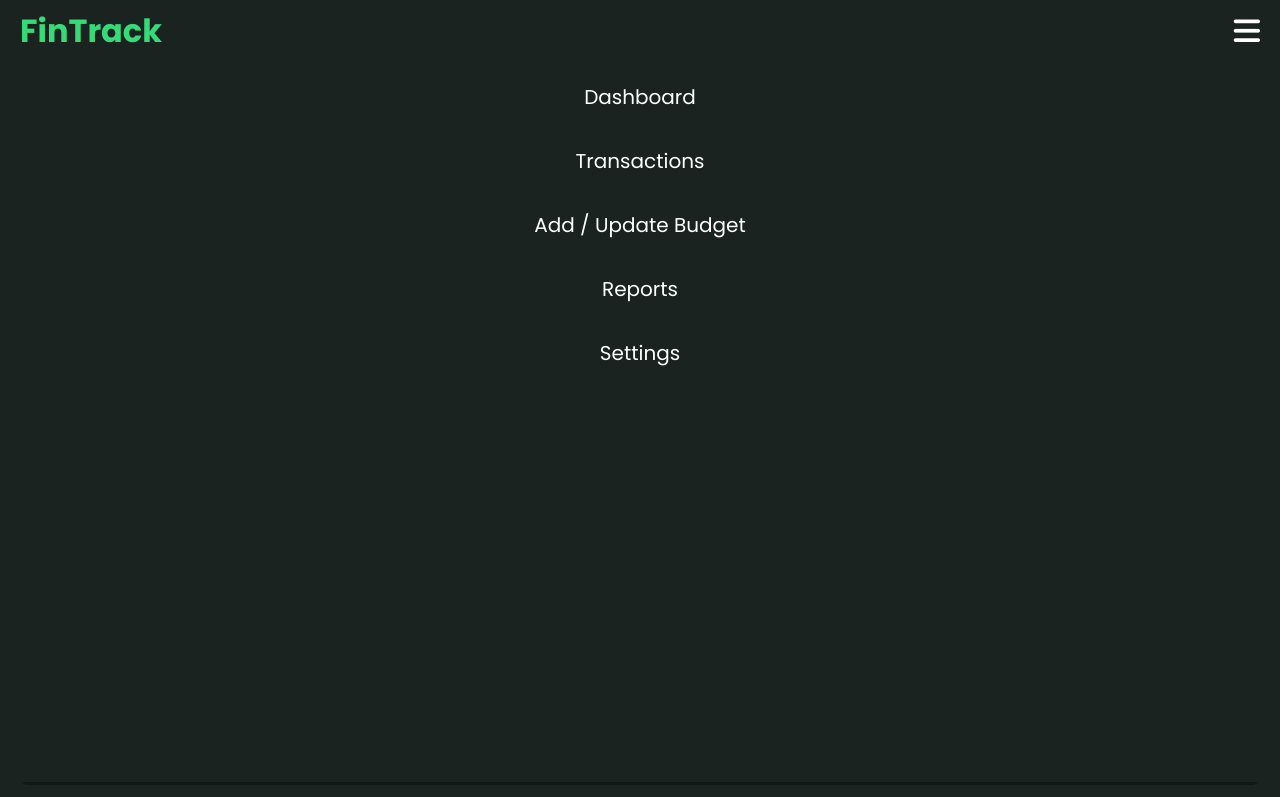
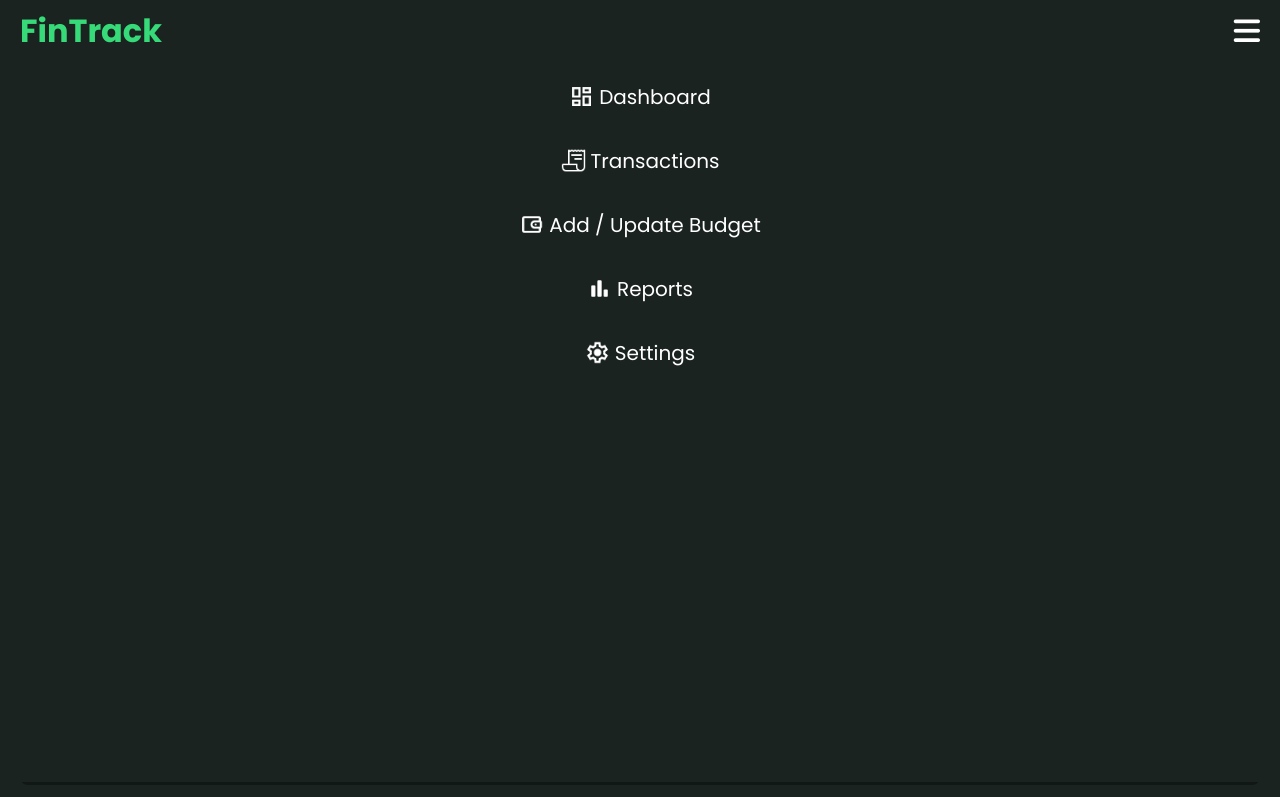
Before and after one commit to Demzy06/expense-tracker-app, a plain HTML site: page index.html in a window 1280 px wide. Both pictures are taken after a click on the icon 1246 px from the left and 31 px from the top of the page. Shown: the top 797 px of the page. Drawn offline with Linux system fonts and the light colour scheme; a web font is replaced by a local one.

Commit message:
added the icons to the nav menu

```diff
--- a/index.html
+++ b/index.html
@@ -13,7 +13,9 @@
   <body data-page="home">
     <header>
       <div class="app-identity">
-        <h1 class="">FinTrack</h1>
+        <h1>
+          <a href="/index.html">FinTrack</a>
+        </h1>
         <i
           class="fa-solid fa-bars hamburger-icon nav-open-btn"
           style="color: #ffffff"
@@ -23,11 +25,51 @@
 
     <nav class="nav hidden">
       <ul>
-        <li><a href="/index.html">Dashboard</a></li>
-        <li><a href="">Transactions</a></li>
-        <li><a href="/budgetPage.html">Add / Update Budget</a></li>
-        <li><a href="/index.html">Reports</a></li>
-        <li><a href="/index.html">Settings</a></li>
+        <li>
+          <a href="/index.html"
+            ><img
+              src="/design/dashboardsvg.png"
+              class="nav_icons"
+              alt="dashboard-icon"
+            />Dashboard</a
+          >
+        </li>
+        <li>
+          <a href=""
+            ><img
+              src="/design/receipt.png"
+              alt="receipt-icon"
+              class="nav_icons"
+            />Transactions</a
+          >
+        </li>
+        <li>
+          <a href="/budgetPage.html"
+            ><img
+              src="/design/budget.png"
+              alt="budget-icon"
+              class="nav_icons"
+            />Add / Update Budget</a
+          >
+        </li>
+        <li>
+          <a href="/index.html"
+            ><img
+              src="/design/bar.png"
+              alt="bar-icon"
+              class="nav_icons"
+            />Reports</a
+          >
+        </li>
+        <li>
+          <a href="/index.html"
+            ><img
+              src="/design/setting.png"
+              alt="setting-icon"
+              class="nav_icons"
+            />Settings</a
+          >
+        </li>
       </ul>
     </nav>
 
@@ -50,7 +92,7 @@
           <div class="budget">
             <div>
               <h6>Budget</h6>
-              <h2 class="budget-value">$3000</h2>
+              <h2 class="budget-value">$0</h2>
             </div>
           </div>
 
@@ -90,7 +132,7 @@
             <ul class="transactions-list">
               <li>
                 <p>Grocery shopping at local market</p>
-                <p>Food</p>
+                <p><span class="yo">Food</span></p>
                 <p class="hidden">13-05-2025</p>
                 <p>-$150</p>
               </li>
--- a/script.js
+++ b/script.js
@@ -37,22 +37,25 @@ window.addEventListener('DOMContentLoaded', function () {
 
     // getting budget from the local storage
     const budget = this.localStorage.getItem('budget');
-    state.budget = JSON.parse(budget);
-    budgetWidget.textContent = state.budget;
+    if (budget) {
+      state.budget = JSON.parse(budget);
+      budgetWidget.textContent = state.budget;
+    }
+
 
     // Calling ftn to calculate total spending
     const totalSpending = calcTotalSpending(state.transactions);
     totalSpendingWidget.textContent = `$${totalSpending}`;
 
     // Calling ftn to calculate total balance left and checking if the total balance is less than zero
-    const totalBalance = calcTotalBalance(3000, totalSpending);
+    const totalBalance = calcTotalBalance(state.budget, totalSpending);
 
     totalBalanceWidget.textContent = totalBalance < 0 ?
       `-$${Math.abs(totalBalance)}` : `$${totalBalance}`;
     ;
 
     const renderExpense = function (data) {
-      transactionsListParent.innerHTML = '';
+      // transactionsListParent.innerHTML = '';
       data.forEach(entry => {
 
         const markup = `
@@ -114,5 +117,10 @@ window.addEventListener('DOMContentLoaded', function () {
       localStorage.setItem('budget', JSON.stringify(state.budget))
       console.log(state);
     })
+
+    // Event listeners
+    openMenuBtn.addEventListener('click', () => {
+      menu.classList.toggle('hidden')
+    })
   }
 })
--- a/styles.css
+++ b/styles.css
@@ -1,5 +1,4 @@
 @import url("https://fonts.googleapis.com/css2?family=Love+Light&family=Noto+Sans:ital,wght@0,100..900;1,100..900&family=Plus+Jakarta+Sans:ital,wght@0,200..800;1,200..800&family=Poppins:ital,wght@0,100;0,200;0,300;0,400;0,500;0,600;0,700;0,800;0,900;1,100;1,200;1,300;1,400;1,500;1,600;1,700;1,800;1,900&family=Space+Mono:ital,wght@0,400;0,700;1,400;1,700&display=swap");
-
 * {
   box-sizing: border-box;
   margin: 0;
@@ -38,9 +37,10 @@ header > div {
   align-items: center;
   margin-top: -2px;
 }
-header div > h1 {
+header div > h1 > a {
   color: #37da78;
   width: fit-content;
+  text-decoration: none;
 }
 header > div > i {
   font-size: 30px;
@@ -79,6 +79,17 @@ nav > ul > li {
 nav > ul > li > a {
   text-decoration: none;
   color: #ffffff;
+  /* padding: 3px; */
+}
+.nav_icons {
+  width: 25px;
+  height: 25px;
+  margin-bottom: -5px;
+  margin-right: 5px;
+}
+.zozo {
+  margin-bottom: -5px;
+  margin-right: 5px;
 }
 main {
   padding: 20px;
@@ -198,6 +209,12 @@ main {
 .headings > h4:nth-child(4) {
   width: 15%;
 }
+/* .yo{
+  background-color: #29382F;
+  border-radius: 10px;
+  padding: 5px;
+  height: 20rem;
+} */
 hr {
   height: 1px;
   width: 100%;
@@ -234,6 +251,7 @@ hr {
   color: #94ac9d;
   width: 35%;
   margin-right: 10px;
+  /* font-size: 14px; */
 }
 .transactions-list > li > p:nth-child(4) {
   color: #f1f1f1;
```
Also changed, not shown: addExpense.html (+49 -6 lines), budgetPage.html (+48 -6 lines), design/bar.png (added), design/budget.png (added), design/dashboardsvg.png (added), design/receipt.png (added), design/setting.png (added).
